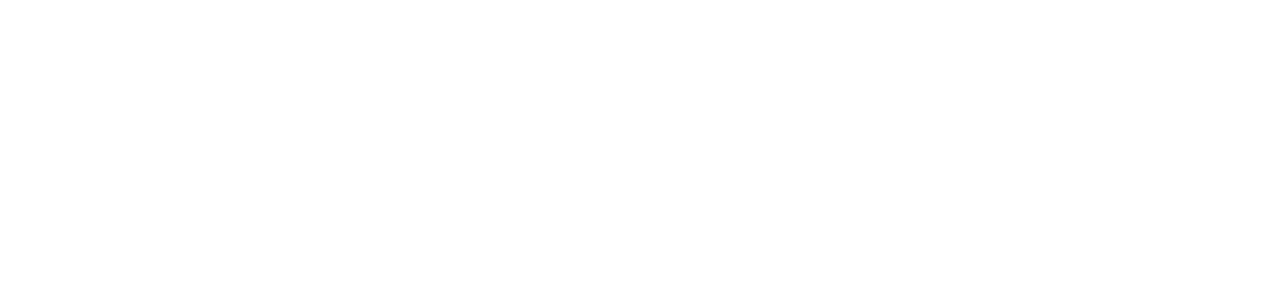
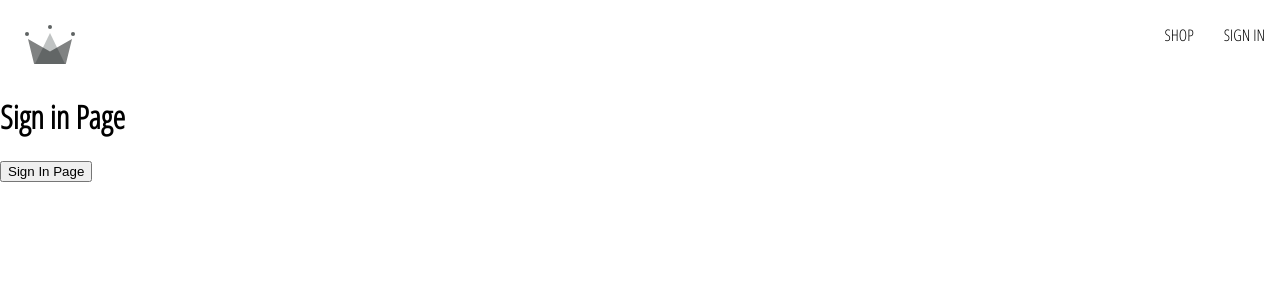
Before and after one commit to Darshan-Limbani/crwn-clothing, a React (Create React App) app: page /sign-in in a window 1280 px wide. Before the commit this address had no page. Shown: the top 300 px of the page. Built offline with nearby package versions, Linux system fonts and the light colour scheme.

Commit message:
signIn With GooglePopup(Google Authentication)

```diff
--- a/package.json
+++ b/package.json
@@ -6,6 +6,7 @@
     "@testing-library/jest-dom": "^5.16.5",
     "@testing-library/react": "^13.4.0",
     "@testing-library/user-event": "^13.5.0",
+    "firebase": "^9.19.1",
     "react": "^18.2.0",
     "react-dom": "^18.2.0",
     "react-router-dom": "^6.10.0",
--- a/src/App.js
+++ b/src/App.js
@@ -2,6 +2,7 @@ import {Route, Routes} from "react-router-dom";
 import './App.css';
 import Home from "./routes/home/home.component";
 import Navigation from "./routes/navigation/navigation.component";
+import SignIn from "./routes/sign-in/sign-in.component";
 
 
 const Shop = () => {
@@ -16,6 +17,7 @@ const App = () => {
             <Route path={'/'} element={<Navigation/>}>
                 <Route index element={<Home/>}/>
                 <Route path={'shop'} element={<Shop/>}/>
+                <Route path={'/sign-in'} element={<SignIn/>}/>
             </Route>
         </Routes>
     );
--- a/src/routes/navigation/navigation.component.jsx
+++ b/src/routes/navigation/navigation.component.jsx
@@ -16,6 +16,9 @@ const Navigation = () => {
                     <Link to={'/shop'} className={'nav-link'}>
                         SHOP
                     </Link>
+                    <Link to={'/sign-in'} className={'nav-link'}>
+                        SIGN IN
+                    </Link>
                 </div>
             </div>
             <Outlet/>
--- /dev/null
+++ b/src/routes/sign-in/sign-in.component.jsx
@@ -0,0 +1,17 @@
+import {signInWithGooglePopup} from "../../utils/firebase/firebase.utils";
+
+const SignIn = () => {
+
+
+    const logGoogleUser = async () => {
+        const response = await signInWithGooglePopup();
+        console.log(response);
+    };
+
+    return (
+        <div>
+            <h1>Sign in Page</h1>
+            <button onClick={logGoogleUser}>Sign In Page</button>
+        </div>);
+};
+export default SignIn;
--- /dev/null
+++ b/src/utils/firebase/firebase.utils.js
@@ -0,0 +1,29 @@
+// Import the functions you need from the SDKs you need
+import {initializeApp} from "firebase/app";
+
+import {GoogleAuthProvider, getAuth, signInWithRedirect, signInWithPopup} from 'firebase/auth';
+
+// TODO: Add SDKs for Firebase products that you want to use
+// https://firebase.google.com/docs/web/setup#available-libraries
+
+// Your web app's Firebase configuration
+const firebaseConfig = {
+    apiKey: "AIzaSyAHs5ig77PISgvm3hjeOTlTBwt3sILnO_g",
+    authDomain: "crwn-clothing-db-ebe71.firebaseapp.com",
+    projectId: "crwn-clothing-db-ebe71",
+    storageBucket: "crwn-clothing-db-ebe71.appspot.com",
+    messagingSenderId: "449250318195",
+    appId: "1:449250318195:web:ab7f7c8b2c7b244c771706"
+};
+
+// Initialize Firebase
+const firebaseApp = initializeApp(firebaseConfig);
+
+const provider = new GoogleAuthProvider();
+provider.setCustomParameters({
+    prompt: 'select_account'
+});
+
+export const auth = getAuth();
+
+export const signInWithGooglePopup = () => signInWithPopup(auth, provider);
```
Also changed, not shown: 1 other file (tests, documents, lock files or other folders).
